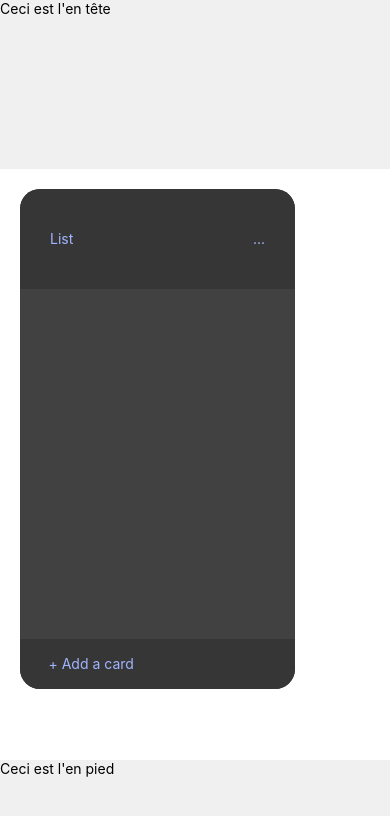
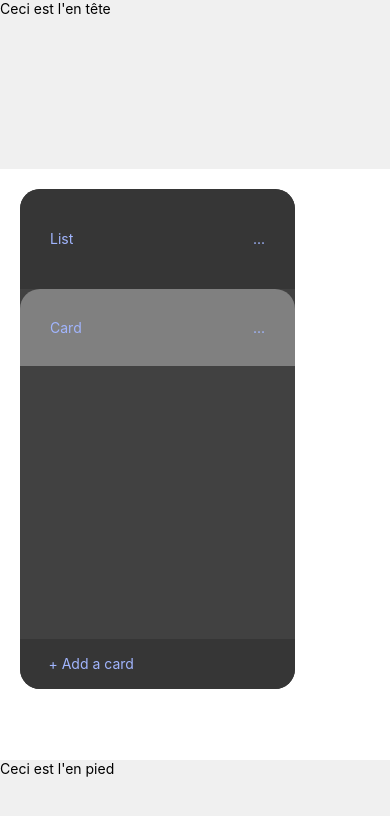
Before and after one commit to chrisDev06/T-DEV-600, a React Native app in the folder client/: screen / in a window 390 px wide. Shown: the top 816 px of the page. Built offline with nearby package versions, Linux system fonts and the light colour scheme.

Commit message:
add style on card

```diff
--- a/client/Dashboard/Pages/Card.js
+++ b/client/Dashboard/Pages/Card.js
@@ -5,9 +5,42 @@ import { View, Text, StyleSheet, TouchableOpacity, TextInput } from 'react-nativ
 let titleCard = "Card"
 const Card = () => {
   return (
-    <View>
-
+    <View sttyle= {styles.CardPage}>
+        <View style= {styles.CardBody}>
+            <Text style = {componentStyle.text}>{titleCard}</Text>
+            <TouchableOpacity
+                onpressed = {console.log("affichage menu action pour une card")}
+            >
+                <Text style = {componentStyle.text}>...</Text>
+            </TouchableOpacity>
+        </View>
     </View>
   )}
 
+const styles = StyleSheet.create({
+    CardPage : {
+        backgroundColor: "#ffffff",
+        width: 265,
+        height: 50,
+        borderRadius: 20,
+        margin: 20
+    },
+    CardBody: {
+        backgroundColor: "grey",
+        flexDirection: "row",
+        justifyContent: "space-between",
+        alignItems: "center",
+        padding: 30,
+        borderTopLeftRadius: 20,
+        borderTopRightRadius: 20,
+    },
+
+})
+
+const componentStyle = StyleSheet.create({
+    text : {
+        color: "#A1B5FE"
+    }
+})
+
 export default Card;
```
